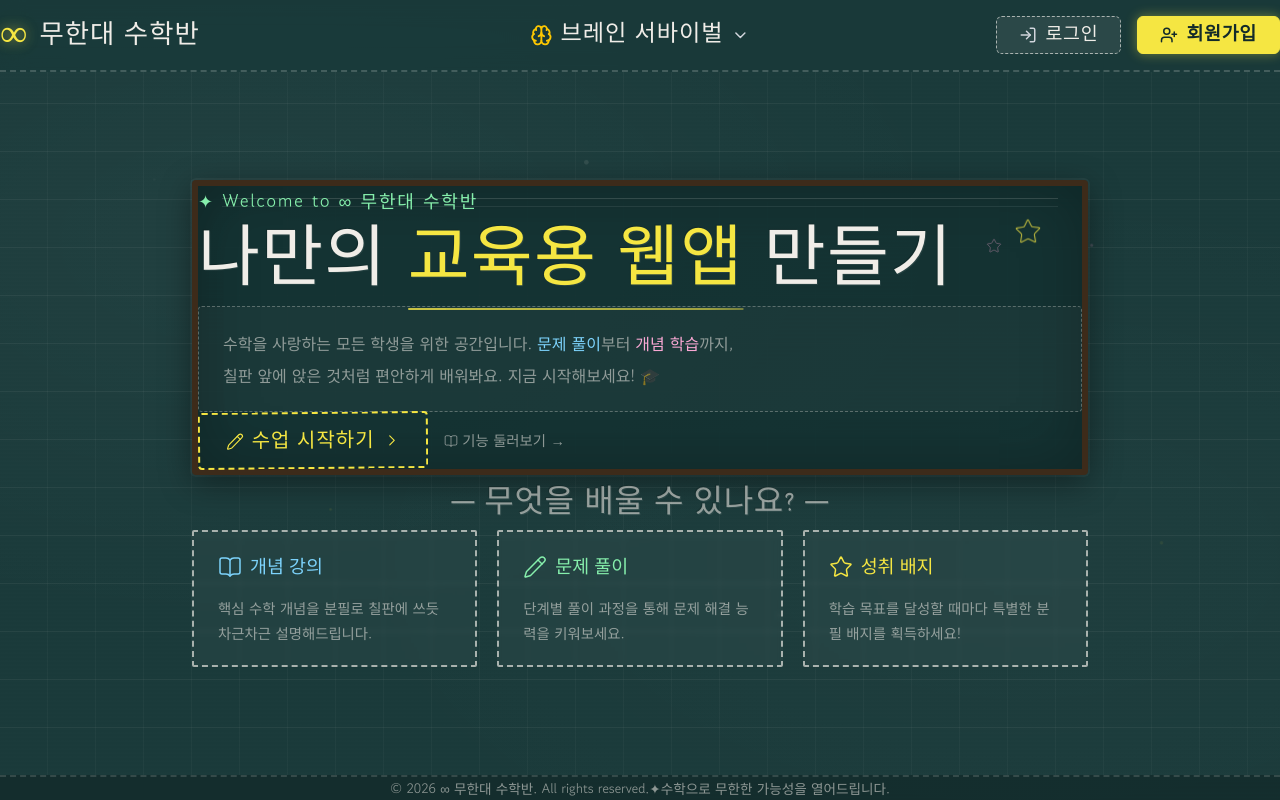
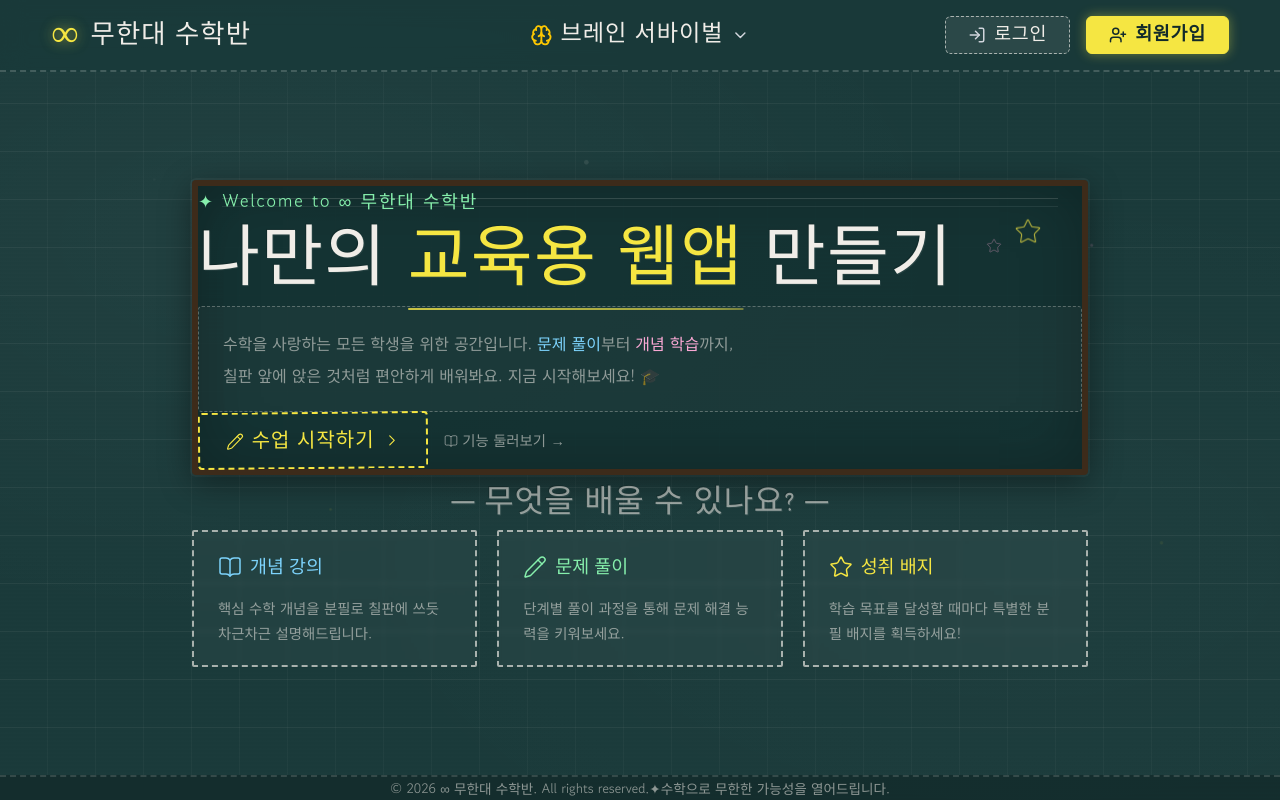
Before and after one commit to rlawlsdnjs78-infinity/infinitymath, a Next.js app: page / in a window 1280 px wide. Built offline with nearby package versions, Linux system fonts and the light colour scheme.

Commit message:
fix: restore header clamp padding for left logo and right auth buttons

```diff
--- a/src/app/components/Header.tsx
+++ b/src/app/components/Header.tsx
@@ -1,11 +1,10 @@
 /**
  * Header.tsx
- * 단일 행(1줄) 헤더 — 상하 분리 없이 좌/중/우 좌우 물리적 완전 구분
+ * 단일 행(1줄) 헤더
  *
- * [좌우 물리 구분]
- * - 좌측: 로고 (∞ 무한대 수학반)
- * - 중앙: '브레인 서바이벌' (헤더 전체 기준 absolute 수학적 정중앙)
- * - 우측: '로그인' & '회원가입' 버튼 (우측 끝 정렬)
+ * [좌우 여백 완벽 유지]
+ * - 좌측 여백(로고) & 우측 여백(회원가입): paddingLeft/Right inline clamp(1rem, 4vw, 5rem) 로 넉넉하게 유지
+ * - 중앙: '브레인 서바이벌' (전체 헤더 기준 absolute 수학적 정중앙)
  */
 
 import Link from "next/link";
@@ -15,15 +14,17 @@ export default function Header() {
   return (
     <header
       id="header"
-      className="w-full relative z-30 flex items-center justify-between px-6 md:px-12 py-3.5"
+      className="w-full relative z-30 flex items-center justify-between py-3.5"
       style={{
+        paddingLeft: "clamp(1rem, 4vw, 5rem)",
+        paddingRight: "clamp(1rem, 4vw, 5rem)",
         background: "rgba(26, 58, 58, 0.92)",
         backdropFilter: "blur(12px)",
         borderBottom: "2px dashed rgba(240, 237, 232, 0.2)",
         minHeight: "72px",
       }}
     >
-      {/* ── [좌측 물리 영역] 로고 ─────────────────────────────────── */}
+      {/* ── [좌측] 로고 ─────────────────────────────────────────── */}
       <div className="flex items-center gap-3 z-10">
         <Link href="/" style={{ textDecoration: "none" }}>
           <div className="flex items-center gap-3">
@@ -57,12 +58,12 @@ export default function Header() {
         </Link>
       </div>
 
-      {/* ── [중앙 물리 영역] 브레인 서바이벌 (전체 헤더 기준 수학적 정중앙) ── */}
+      {/* ── [중앙] 브레인 서바이벌 (전체 헤더 기준 수학적 정중앙) ── */}
       <div className="absolute left-1/2 top-1/2 -translate-x-1/2 -translate-y-1/2 z-20">
         <NavMenu mode="center" />
       </div>
 
-      {/* ── [우측 물리 영역] 로그인 & 회원가입 버튼 ───────────────────── */}
+      {/* ── [우측] 로그인 & 회원가입 버튼 ───────────────────── */}
       <div className="flex items-center gap-4 z-10">
         <NavMenu mode="auth" />
       </div>
```
Also changed, not shown: 1 other file (tests, documents, lock files or other folders).
